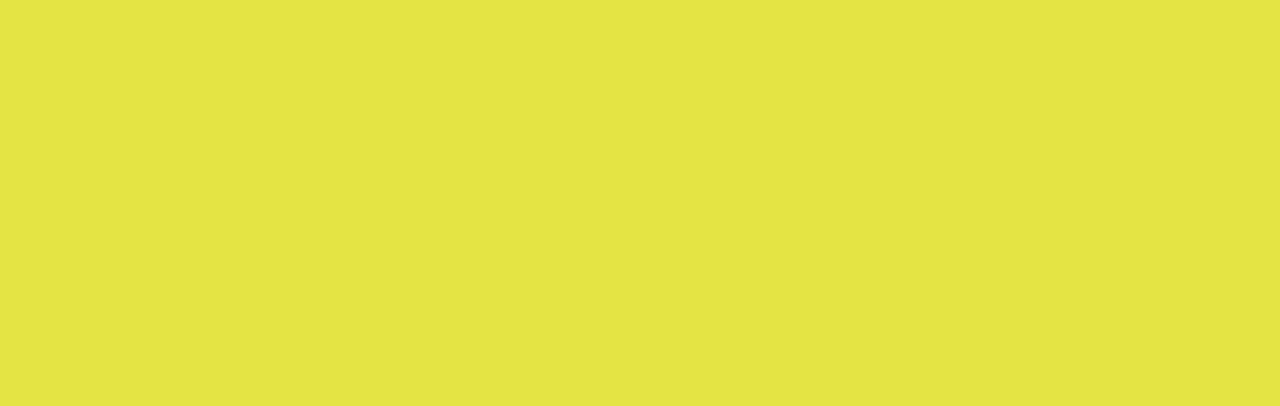
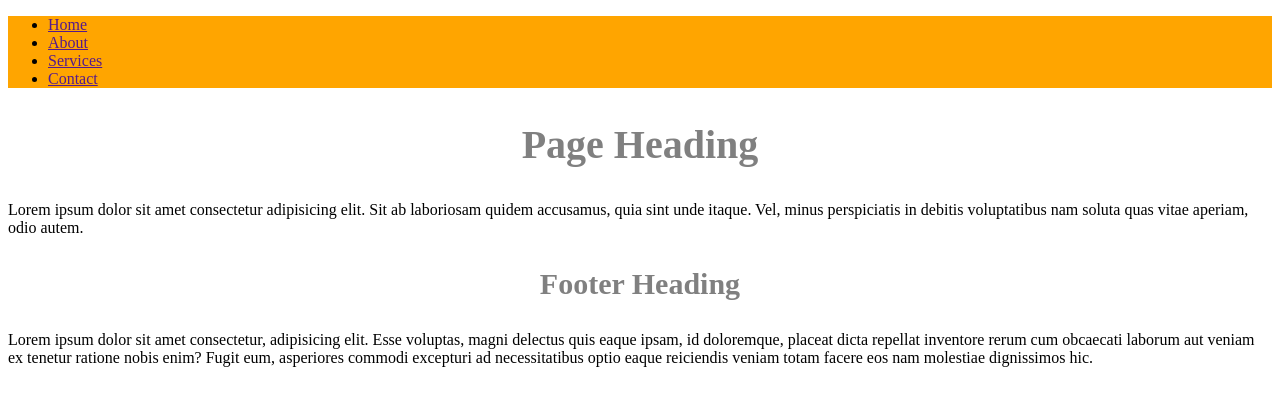
Before and after one commit to rafi021/sass_projects, a website: page 1_sass_introduction/index.html in a window 1280 px wide. Drawn offline with Linux system fonts and the light colour scheme.

Commit message:
sass variables

```diff
--- a/1_sass_introduction/index.html
+++ b/1_sass_introduction/index.html
@@ -8,6 +8,23 @@
     <title>Document</title>
 </head>
 <body>
+    <nav class="nav">
+        <ul>
+            <li><a href="">Home</a></li>
+            <li><a href="">About</a></li>
+            <li><a href="">Services</a></li>
+            <li><a href="">Contact</a></li>
+        </ul>
+    </nav>
 
+    <section class="banner">
+        <h1>Page Heading</h1>
+        <p>Lorem ipsum dolor sit amet consectetur adipisicing elit. Sit ab laboriosam quidem accusamus, quia sint unde itaque. Vel, minus perspiciatis in debitis voluptatibus nam soluta quas vitae aperiam, odio autem.</p>
+    </section>
+
+    <footer class="footer">
+        <h3>Footer Heading</h3>
+        <p>Lorem ipsum dolor sit amet consectetur, adipisicing elit. Esse voluptas, magni delectus quis eaque ipsam, id doloremque, placeat dicta repellat inventore rerum cum obcaecati laborum aut veniam ex tenetur ratione nobis enim? Fugit eum, asperiores commodi excepturi ad necessitatibus optio eaque reiciendis veniam totam facere eos nam molestiae dignissimos hic.</p>
+    </footer>
 </body>
 </html>
--- a/1_sass_introduction/scss/main.scss
+++ b/1_sass_introduction/scss/main.scss
@@ -1,3 +1,23 @@
-body{
-    background-color: #e4e444;
+$color-primary: orange;
+$color-secondary: gray;
+$color-tertiary: royalblue;
+
+$font-lg: 40px;
+$font-md: 30px;
+$font-sm: 20px;
+
+.nav{
+    background-color: $color-primary;
 }
+
+.banner h1{
+    font-size: $font-lg;
+    color: $color-secondary;
+    text-align: center;
+}
+
+.footer h3{
+    font-size: $font-md;
+    color: $color-secondary;
+    text-align: center;
+}
```
Also changed, not shown: 1_sass_introduction/css/main.css, 1 other file.
